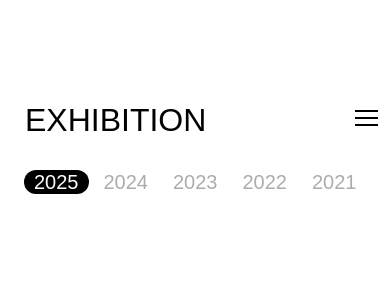
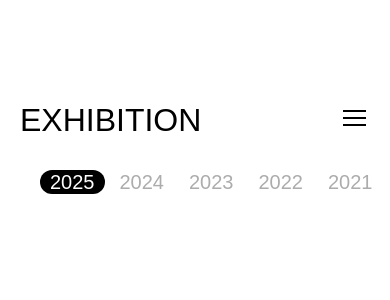
Before and after one commit to Kangmin909/hongyeonju, a React (Create React App) app: page /exhibition in a window 390 px wide. Shown: the top 300 px of the page. Built offline with nearby package versions, Linux system fonts and the light colour scheme; a web font is replaced by a local one.

Commit message:
relative mobile

```diff
--- a/src/pages/Exhibition/Exhibition.css
+++ b/src/pages/Exhibition/Exhibition.css
@@ -1,11 +1,13 @@
 /* 공통 스타일 */
 .exhibitions-container {
     position: relative;
-    width: 402px;
-    height: 874px;
+    width: 100%;
+    max-width: 402px;
+    min-height: 100vh;
     background: #FFFFFF;
     margin: 0 auto;
     font-family: 'Pretendard Variable', sans-serif;
+    box-sizing: border-box;
   }
 
   /* 헤더 */
@@ -124,3 +126,49 @@
     height: auto; /* 비율에 맞게 높이 자동 조정 */
     object-fit: cover; /* 이미지 비율을 맞추면서 잘리게 함 */
   }
+
+  @media (max-width: 402px) {
+    .exhibitions-container {
+      padding: 0 20px;
+    }
+
+    .exhibitions-title {
+      left: 20px;
+    }
+
+    .menu-icon {
+      left: calc(100% - 24px - 23px);
+    }
+
+    .exhibitions-container .year-nav {
+      left: 20px;
+    }
+
+    .exhibitions-list {
+      left: 20px;
+      width: calc(100% - 40px);
+    }
+  }
+
+  @media (max-width: 360px) {
+    .exhibitions-container {
+      padding: 0 16px;
+    }
+
+    .exhibitions-title {
+      left: 16px;
+    }
+
+    .menu-icon {
+      left: calc(100% - 16px - 23px);
+    }
+
+    .exhibitions-container .year-nav {
+      left: 16px;
+    }
+
+    .exhibitions-list {
+      left: 16px;
+      width: calc(100% - 32px);
+    }
+  }
--- a/src/pages/Works/Works.css
+++ b/src/pages/Works/Works.css
@@ -1,11 +1,13 @@
 /* 공통 스타일 */
 .works-container {
     position: relative;
-    width: 402px;
-    height: 874px;
+    width: 100%;
+    max-width: 402px;
+    min-height: 100vh;
     background: #FFFFFF;
     margin: 0 auto;
     font-family: 'Pretendard Variable', sans-serif;
+    box-sizing: border-box;
   }
 
   /* 헤더 */
@@ -105,3 +107,49 @@
     height: auto; /* 비율에 맞게 높이 자동 조정 */
     object-fit: cover; /* 이미지 비율을 맞추면서 잘리게 함 */
   }
+
+  @media (max-width: 402px) {
+    .works-container {
+      padding: 0 20px;
+    }
+
+    .works-title {
+      left: 20px;
+    }
+
+    .menu-icon {
+      left: calc(100% - 24px - 23px);
+    }
+
+    .works-container .year-nav {
+      left: 20px;
+    }
+
+    .works-list {
+      left: 20px;
+      width: calc(100% - 40px);
+    }
+  }
+
+  @media (max-width: 360px) {
+    .works-container {
+      padding: 0 16px;
+    }
+
+    .works-title {
+      left: 16px;
+    }
+
+    .menu-icon {
+      left: calc(100% - 16px - 23px);
+    }
+
+    .works-container .year-nav {
+      left: 16px;
+    }
+
+    .works-list {
+      left: 16px;
+      width: calc(100% - 32px);
+    }
+  }
```
